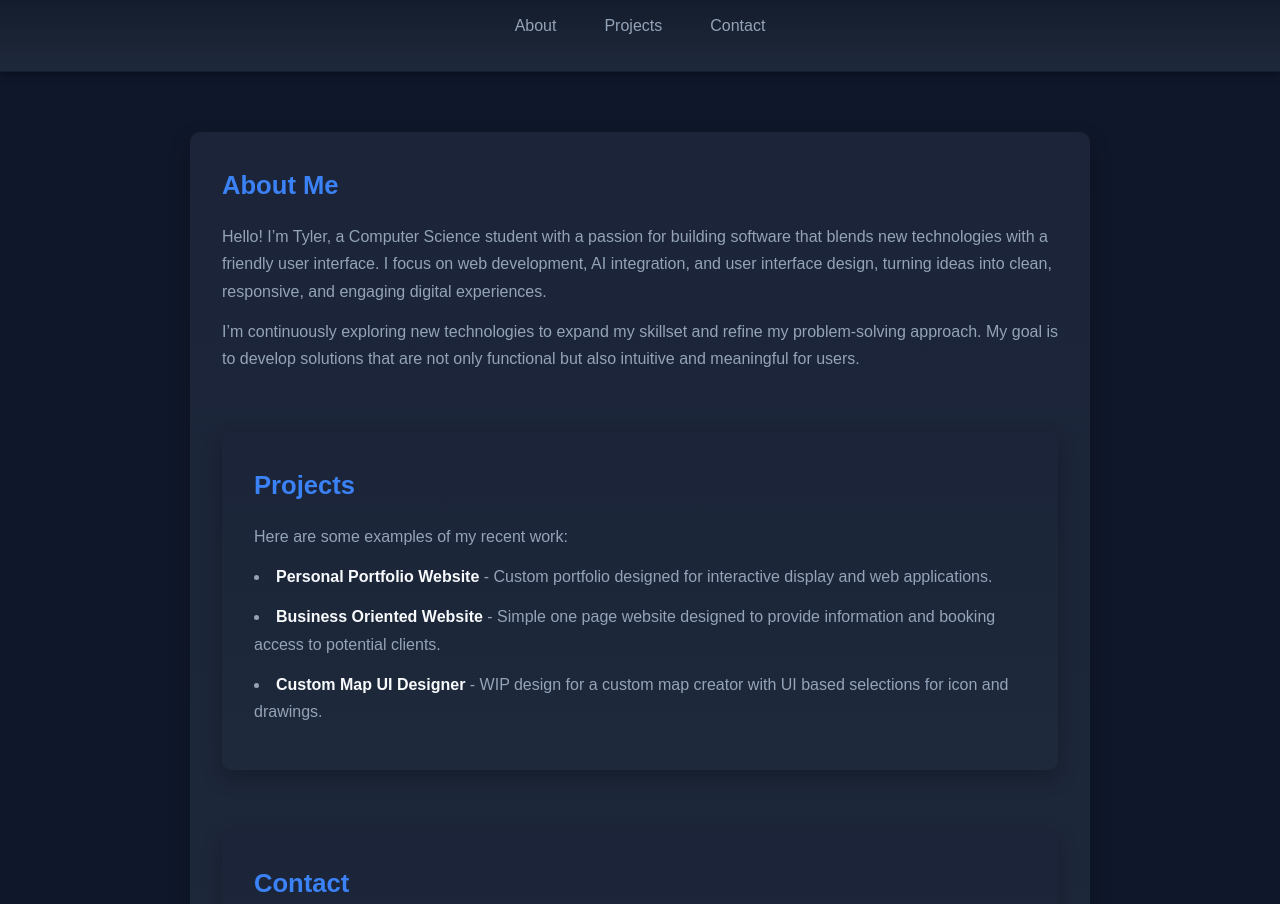
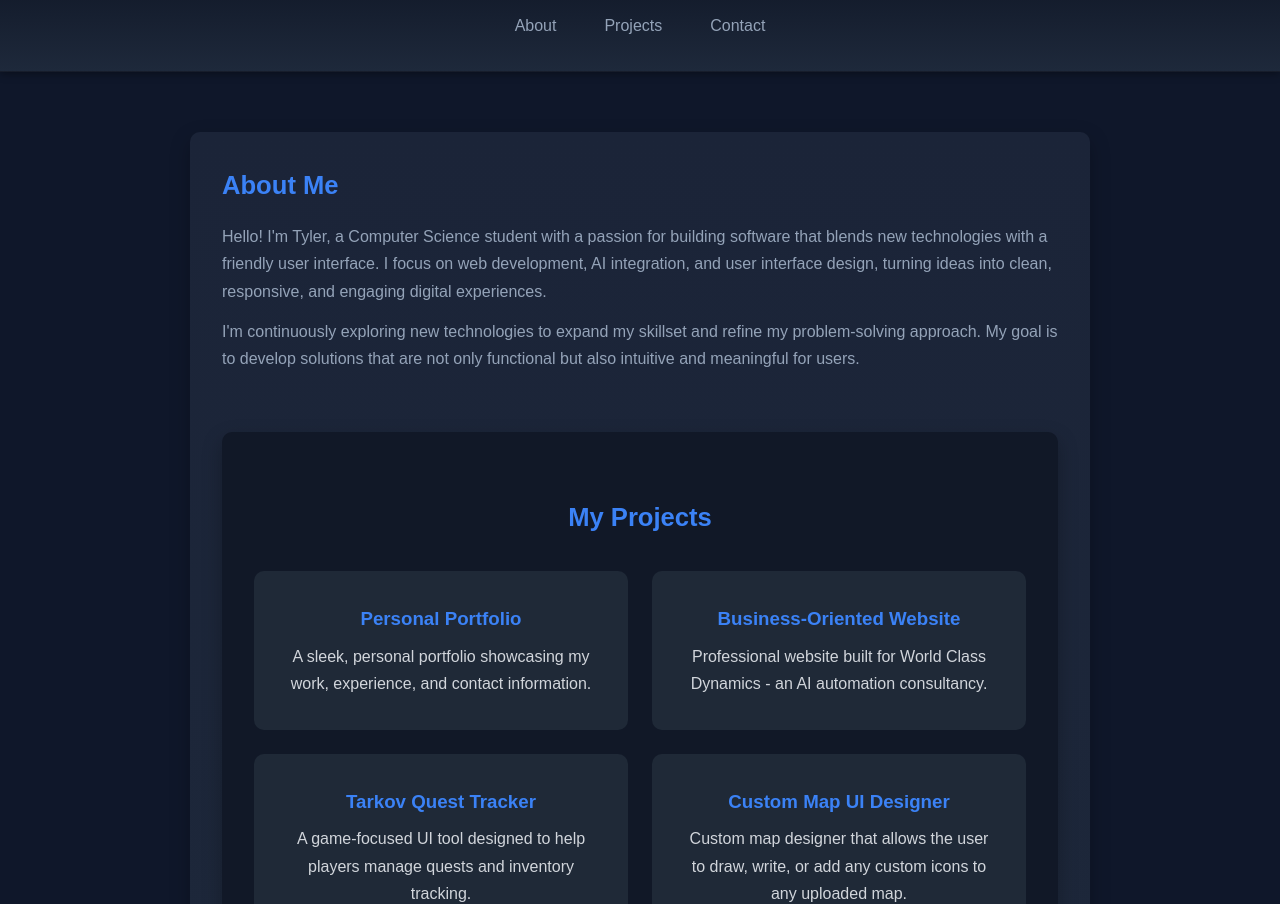
Before and after one commit to BulletTRL/CPAN134-Chapter3, a plain HTML site: page index.html in a window 1280 px wide. Shown: the part 66-970 px from the top of the page. Drawn offline with Linux system fonts and the light colour scheme.

Commit message:
Fixed the styling and functionality of the My Projects section and added hover effects and direct link effects.

```diff
--- a/css/styles.css
+++ b/css/styles.css
@@ -128,7 +128,6 @@ a {
 
 a:hover {
   color: #60a5fa;
-  text-decoration: underline;
 }
 
 footer {
@@ -181,3 +180,60 @@ footer {
 section {
   animation: fadeUp 0.7s ease both;
 }
+
+.hidden {
+  display: none;
+}
+
+.toggleBtn {
+  background: var(--accent);
+  color: white;
+  border: none;
+  padding: 6px 12px;
+  margin-top: 6px;
+  border-radius: var(--radius);
+  cursor: pointer;
+  transition: var(--transition);
+}
+
+.toggleBtn:hover {
+  background: #60a5fa;
+}
+
+.projects-section {
+  text-align: center;
+  padding: 4rem 2rem;
+  background: var(--bg-alt, #111827);
+}
+
+.projects-grid {
+  display: grid;
+  grid-template-columns: repeat(auto-fit, minmax(250px, 1fr));
+  gap: 1.5rem;
+  margin-top: 2rem;
+}
+
+.project-card {
+  background: var(--card-bg, #1f2937);
+  border-radius: var(--radius, 12px);
+  padding: 2rem;
+  text-decoration: none;
+  color: white;
+  transition: transform 0.25s ease, box-shadow 0.25s ease;
+}
+
+.project-card:hover {
+  transform: translateY(-6px);
+  box-shadow: 0 8px
+}
+
+.project-card h3 {
+  color: var(--accent, #3b82f6);
+  margin-bottom: 0.5rem;
+}
+
+.project-card p {
+  color: #d1d5db;
+  margin: 0;
+  transition: none;
+}
--- a/index.html
+++ b/index.html
@@ -5,6 +5,7 @@
         <meta name="viewport" content="width=device-width, initial-scale=1.0">
         <title>Tyler's Portfolio</title>
         <link rel="stylesheet" href="css/styles.css">
+        <script src="js/script.js" defer></script>
     </head>
     <body>
         <header class="site-header">
@@ -22,18 +23,37 @@
         <main>
             <section id="about">
                 <h2>About Me</h2>
-                <p> Hello! I’m Tyler, a Computer Science student with a passion for building software that blends new technologies with a friendly user interface.
+                <p> Hello! I'm Tyler, a Computer Science student with a passion for building software that blends new technologies with a friendly user interface.
                 I focus on web development, AI integration, and user interface design, turning ideas into clean, responsive, and engaging digital experiences. </p>
-                <p> I’m continuously exploring new technologies to expand my skillset and refine my problem-solving approach. My goal is to develop solutions that are not only functional but also intuitive and meaningful for users. </p>
+                <p> I'm continuously exploring new technologies to expand my skillset and refine my problem-solving approach. My goal is to develop solutions that are not only functional but also intuitive and meaningful for users. </p>
 
-            <section id="projects">
-                <h2>Projects</h2>
-                <p>Here are some examples of my recent work:</p>
-                <ul>
-                    <li><strong>Personal Portfolio Website</strong> - Custom portfolio designed for interactive display and web applications.</li>
-                    <li><strong>Business Oriented Website</strong> - Simple one page website designed to provide information and booking access to potential clients. </li>
-                    <li><strong>Custom Map UI Designer</strong> - WIP design for a custom map creator with UI based selections for icon and drawings.</li>
-                </ul>
+            <section id="projects" class="projects-section">
+            <h2>My Projects</h2>
+            <div class="projects-grid">
+                <!-- Project 1 -->
+                <a href="https://www.tylerhoyos.com" target="_blank" class="project-card">
+                    <h3>Personal Portfolio</h3>
+                    <p>A sleek, personal portfolio showcasing my work, experience, and contact information.</p>
+                </a>
+
+                <!-- Project 2 -->
+                <a href="https://www.wcdynamics.com" target="_blank" class="project-card">
+                    <h3>Business-Oriented Website</h3>
+                    <p>Professional website built for World Class Dynamics - an AI automation consultancy.</p>
+                </a>
+
+                <!-- Project 3 -->
+                <div class="project-card">
+                    <h3>Tarkov Quest Tracker</h3>
+                    <p>A game-focused UI tool designed to help players manage quests and inventory tracking.</p>
+                </div>
+
+                <!-- Project 4 -->
+                <div class="project-card">
+                    <h3>Custom Map UI Designer</h3>
+                    <p>Custom map designer that allows the user to draw, write, or add any custom icons to any uploaded map.</p>
+                </div>
+            </div>
             </section>
 
             <section id="contact">
--- /dev/null
+++ b/js/script.js
@@ -0,0 +1,18 @@
+const projectList = document.querySelectorAll("#projects ul li");
+projectList.forEach(item => {
+    const details = document.createElement("p");
+    details.textContent = "Enter Project Description Here";
+    details.classList.add("hidden");
+    item.appendChild(details);
+
+    const button = document.createElement("button");
+    button.textContent = "Show Details";
+    button.classList.add("toggleBtn");
+
+    button.addEventListener("click", () => {
+        details.classList.toggle("hidden");
+        button.textContent = details.classList.contains("hidden")
+            ? "Show Details"
+            : "Hide Details";
+    });
+});
```
